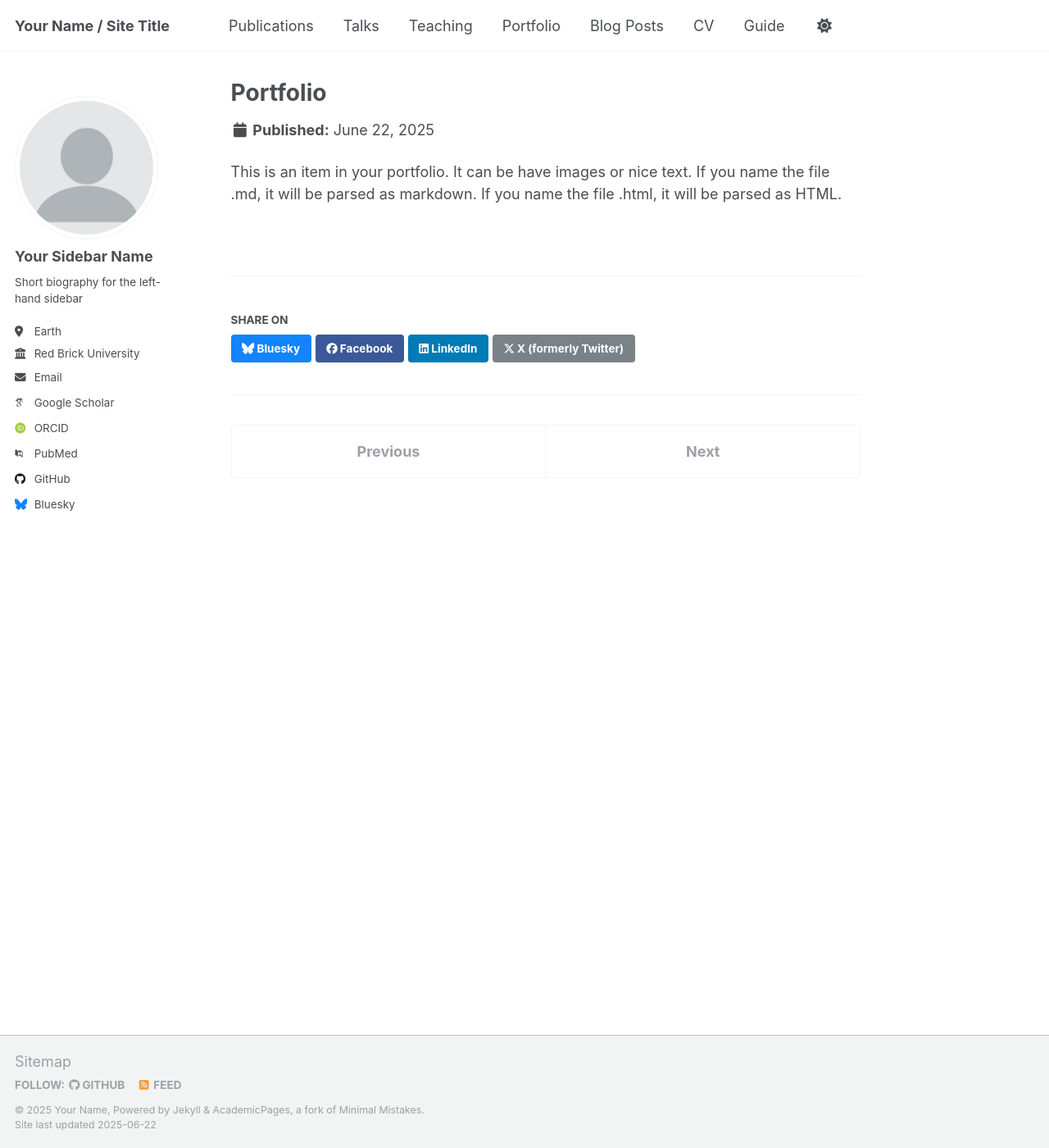
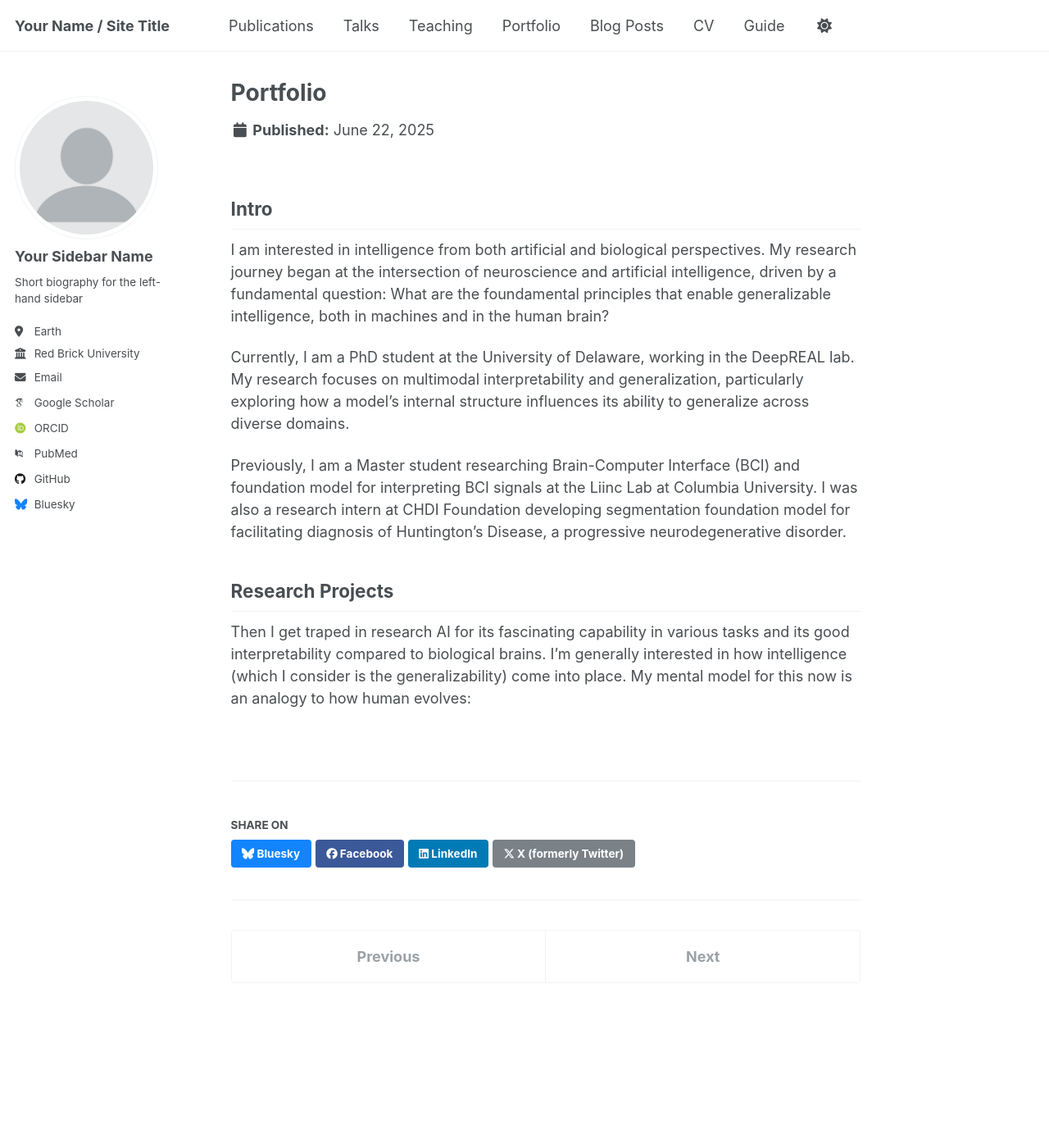
Before and after one commit to Jefferyy-Peng/Jefferyy-Peng.github.io, a Jekyll site: the page built from _portfolio/portfolio-1.md, in a window 1280 px wide and 1400 px high. Shown: the whole window at 82% size. Built offline with Jekyll 4.4.1, drawn with Linux system fonts in a browser that asks for light colours; some web fonts are replaced.

Commit message:
portfolio

```diff
--- a/_portfolio/portfolio-1.md
+++ b/_portfolio/portfolio-1.md
@@ -4,4 +4,13 @@ excerpt: "Short description of portfolio item number 1<br/><img src='/images/500
 collection: portfolio
 ---
 
-This is an item in your portfolio. It can be have images or nice text. If you name the file .md, it will be parsed as markdown. If you name the file .html, it will be parsed as HTML.
+## Intro
+I am interested in intelligence from both artificial and biological perspectives. My research journey began at the intersection of neuroscience and artificial intelligence, driven by a fundamental question: What are the foundamental principles that enable generalizable intelligence, both in machines and in the human brain?
+
+Currently, I am a PhD student at the University of Delaware, working in the DeepREAL lab. My research focuses on multimodal interpretability and generalization, particularly exploring how a model’s internal structure influences its ability to generalize across diverse domains.
+
+Previously, I am a Master student researching Brain-Computer Interface (BCI) and foundation model for interpreting BCI signals at the Liinc Lab at Columbia University. I was also a research intern at CHDI Foundation developing segmentation foundation model for facilitating diagnosis of Huntington's Disease, a progressive neurodegenerative disorder.
+
+## Research Projects
+
+Then I get traped in research AI for its fascinating capability in various tasks and its good interpretability compared to biological brains. I'm generally interested in how intelligence (which I consider is the generalizability) come into place. My mental model for this now is an analogy to how human evolves:
```
Also changed, not shown: _publications/2009-10-01-paper-title-number-1.md (+6 -4 lines).
